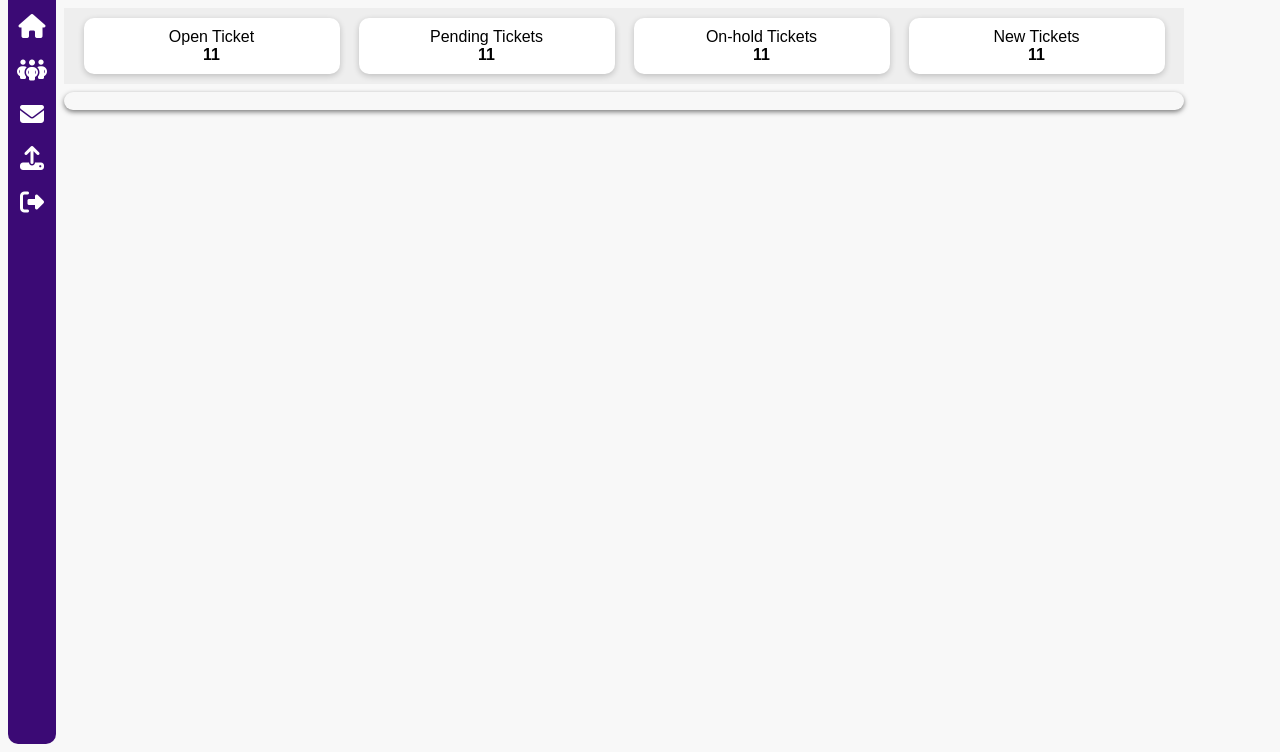
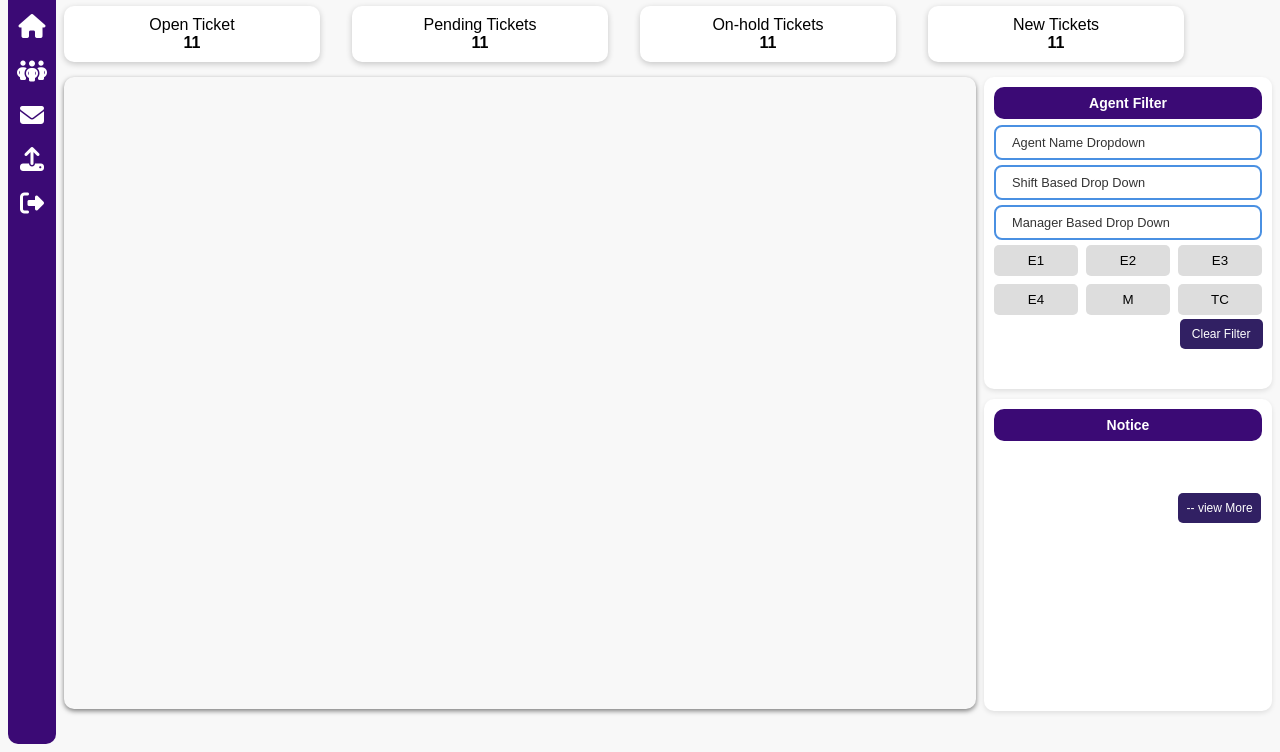
Before and after one commit to pooja31362/Freewheel, a Django app: template Freewheel_Portal/templates/Freewheel_Portal/home.html in a window 1280 px wide. Shown: the part 48-800 px from the top of the page. Run offline with Django 5.2, Linux system fonts and the light colour scheme; the template is opened without the code that fills it: values that come from a table or form of the project are taken from there, others are empty; data comes from the database, SQL or seed files in the repository.

Commit message:
filter & deligation front-end done

```diff
--- a/Freewheel_Portal/static/Freewheel_Portal/css/filters.css
+++ b/Freewheel_Portal/static/Freewheel_Portal/css/filters.css
@@ -2,6 +2,7 @@
       flex: 1;
       margin:.5rem ;
       max-width: 18rem;
+      height: 79vh;
     }
     .filters .section {
       background: white;
@@ -10,22 +11,106 @@
       border-radius: 10px;
       box-shadow: 0 2px 5px rgba(0,0,0,0.1);
     }
-    .filters select, .filters button {
-      width: 100%;
-      margin-bottom: 5px;
-      padding: 5px;
-      border-radius: 5px;
-      border: 1px solid #ccc;
+    .filters select{
+    width: 100%;
+    padding: 0.5rem 2.5rem 0.5rem 1rem;
+    font-size: .8rem;
+    border: 0.125rem solid #4a90e2;
+    border-radius: 0.5rem;
+    background-color: #fff;
+    color: #333;
+    appearance: none !important;
+    margin-bottom: .3rem;
     }
+
+    .filters select:focus{
+      outline: none;
+    }
+
     .filters .button-group {
-      display: flex;
-      flex-wrap: wrap;
-      gap: 5px;
+      display: grid;
+      gap: 0.5rem;
+      grid-template-columns: repeat(3, 1fr);
     }
+.clear-filter {
+    margin-left: 11.6rem;
+    display: flex;
+    align-items: center;
+    flex-direction: column;
+    background-color: #312063;
+    width: 5.2rem;
+    padding: .2rem 0;
+    border-radius: 5px;
+    text-align: center;
+    margin-top: 0.3rem;
+}
+
+.view-more {
+    margin-left: 11.5rem;
+    display: flex;
+    align-items: center;
+    flex-direction: column;
+    background-color: #312063;
+    width: 5.2rem;
+    padding: .2rem 0;
+    border-radius: 5px;
+    text-align: center;
+    margin-top: 0.4rem;
+}
+
+.clear-filter p{
+      margin: 0.3rem 0;
+    color: white;
+    font-size: 12px;
+}
+
+.view-more p{
+      margin: 0.3rem 0;
+    color: white;
+    font-size: 12px;
+}
+
     .filters .button-group button {
       flex: 1;
       border: none;
       background: #ddd;
-      padding: 5px;
+      padding: .5rem;
       border-radius: 5px;
     }
+
+    .check1 {
+      display: flex;
+    }
+
+    .filter {
+      height: 39vh;
+    }
+
+.filter h4 {
+      margin: 0 0 0.4rem;
+    text-align: center;
+    color: white;
+    background: #3b0a75;
+    border-radius: 10px;
+    padding: 0.5rem 0;
+    font-size: 14px;
+}
+
+.notice h4 {
+      margin: 0 0 0.6rem;
+    text-align: center;
+    color: white;
+    background: #3b0a75;
+    border-radius: 10px;
+    padding: 0.5rem 0;
+    font-size: 14px;
+}
+
+        .notice {
+      height: 39vh;
+      overflow-y: auto;
+      background: #f1f1f1;
+      padding: 10px;
+      border-radius: 10px;
+      margin-bottom: 0 !important;
+    }
--- /dev/null
+++ b/Freewheel_Portal/static/Freewheel_Portal/css/home.css
@@ -0,0 +1,8 @@
+.whole-page.active {
+    filter: blur(0.4rem);
+    pointer-events: none;
+}
+
+.whole-page {
+    transition: .3s ease-in-out;
+}
--- a/Freewheel_Portal/static/Freewheel_Portal/css/navbar.css
+++ b/Freewheel_Portal/static/Freewheel_Portal/css/navbar.css
@@ -66,13 +66,3 @@
       border-radius: 10px;
       border: none;
     }
-
-
-
-    .notice {
-      height: 100px;
-      overflow-y: auto;
-      background: #f1f1f1;
-      padding: 10px;
-      border-radius: 10px;
-    }
--- a/Freewheel_Portal/static/Freewheel_Portal/css/stats.css
+++ b/Freewheel_Portal/static/Freewheel_Portal/css/stats.css
@@ -1,15 +1,25 @@
     .stats {
       display: flex;
       justify-content: space-between;
+      padding: .4rem 0 .4rem 0;
       max-width: 70rem;
-      margin: .5rem 0 0 4rem;
+      background: transparent;
+      margin: 0 0 0 4rem;
+
   }
+
   .stat-box {
     background: white;
+    border-radius: 10px;
     padding: 10px 20px;
-      border-radius: 10px;
-      box-shadow: 0 2px 5px rgba(0,0,0,0.1);
     text-align: center;
+    cursor: pointer;
+    box-shadow: 0 2px 6px rgba(0,0,0,0.2);
+    transition: 0.3s;
     min-width: .1rem;
     width: 16rem;
   }
+
+  .stat-box:hover {
+    background-color: #aeaebb;
+  }
--- a/Freewheel_Portal/static/Freewheel_Portal/css/ticket-open.css
+++ b/Freewheel_Portal/static/Freewheel_Portal/css/ticket-open.css
@@ -1,23 +1,3 @@
-.stats {
-    display: flex;
-    justify-content: space-around;
-    padding: 10px;
-    background: #eee;
-  }
-
-  .stat-box {
-    background: white;
-    border-radius: 10px;
-    padding: 10px 20px;
-    text-align: center;
-    cursor: pointer;
-    box-shadow: 0 2px 6px rgba(0,0,0,0.2);
-    transition: 0.3s;
-  }
-
-  .stat-box:hover {
-    background-color: #aeaebb;
-  }
 
   .comment-btn {
     padding: 5px 10px;
@@ -34,7 +14,8 @@
     padding: .3rem .3rem .3rem .8rem;
     max-width: 70rem;
     overflow: hidden;
-    max-height: 81.5vh;
+    height: 79vh;
+    width: 100%;
   }
 
   .ticket-container .ticket-table {
@@ -91,7 +72,6 @@
 
   .stat-box.active {
     background-color: #d9d9d9;
-    border: 2px solid #aaa;
     border-radius: 10px;
     transition: background-color 0.2s;
   }
--- a/Freewheel_Portal/static/Freewheel_Portal/css/user-container.css
+++ b/Freewheel_Portal/static/Freewheel_Portal/css/user-container.css
@@ -9,7 +9,8 @@
     padding: .3rem .3rem .3rem .8rem;
     max-width: 70rem;
     overflow: hidden;
-    max-height: 81.5vh;
+    height: 79vh;
+    width: 100%;
     }
 .user {
     padding-left: .5rem;
--- a/Freewheel_Portal/static/Freewheel_Portal/js/ticket-open.js
+++ b/Freewheel_Portal/static/Freewheel_Portal/js/ticket-open.js
@@ -4,6 +4,8 @@ const onholdBtn = document.getElementById('onhold-ticket-btn');
 const newBtn = document.getElementById('new-ticket-btn');
 const ticketContainer = document.getElementById('ticket-container');
 const userContainer = document.getElementById('user-container');
+const userFilter = document.getElementById('user-filter')
+const ticketFilter = document.getElementById('ticket-filter')
 
 let currentActive = null;
 
@@ -27,12 +29,16 @@ function toggleSection(button) {
     // Toggle off
     ticketContainer.style.display = 'none';
     userContainer.style.display = 'block';
+    ticketFilter.style.display = 'none';
+    userFilter.style.display = 'block';
     resetButtons();
     currentActive = null;
   } else {
     // Toggle on
     ticketContainer.style.display = 'block';
     userContainer.style.display = 'none';
+    ticketFilter.style.display = 'block';
+    userFilter.style.display = 'none';
     resetButtons();
     button.classList.add('active');
     currentActive = button;
--- /dev/null
+++ b/Freewheel_Portal/templates/Freewheel_Portal/deligation.html
@@ -0,0 +1,33 @@
+<div class="del" id="del">
+  <div class="deligation">
+    <!-- Shift 1 -->
+    <div class="card">
+      <h3>Shift 1</h3>
+      <div class="time-row"><span class="time-label">07:00 AM</span><select><option>Assignee</option></select></div>
+      <div class="time-row"><span class="time-label">09:00 AM</span><select><option>Assignee</option></select></div>
+      <div class="time-row"><span class="time-label">11:00 AM</span><select><option>Assignee</option></select></div>
+      <div class="time-row"><span class="time-label">01:00 PM</span><select><option>Assignee</option></select></div>
+      <div class="time-row"><span class="time-label">03:00 PM</span><select><option>Assignee</option></select></div>
+      <div style="margin-top: 1rem;">
+        <strong>Dump Update & Shift-end Email</strong>
+        <select style="margin-top: 0.5rem; width: 100%;"><option>Assignee</option></select>
+      </div>
+    </div>
+
+    <!-- Shift 3 -->
+    <div class="card">
+      <h3>Shift 3</h3>
+      <div class="time-row"><span class="time-label">07:00 AM</span><select><option>Assignee</option></select></div>
+      <div class="time-row"><span class="time-label">09:00 AM</span><select><option>Assignee</option></select></div>
+      <div class="time-row"><span class="time-label">11:00 AM</span><select><option>Assignee</option></select></div>
+      <div class="time-row"><span class="time-label">01:00 PM</span><select><option>Assignee</option></select></div>
+      <div class="time-row"><span class="time-label">03:00 PM</span><select><option>Assignee</option></select></div>
+      <div style="margin-top: 1rem;">
+        <strong>Dump Update & Shift-end Email</strong>
+        <select style="margin-top: 0.5rem; width: 100%;"><option>Assignee</option></select>
+      </div>
+    </div>
+
+  </div>
+        <button class="submit-button" id="delSubmit">Submit Button</button>
+        </div>
--- /dev/null
+++ b/Freewheel_Portal/templates/Freewheel_Portal/filter.html
@@ -0,0 +1,30 @@
+      <div class="filters">
+        <div class="section filter" id="user-filter">
+          <h4>Agent Filter</h4>
+          <select><option>Agent Name Dropdown</option></select>
+          <select><option>Shift Based Drop Down</option></select>
+          <select><option>Manager Based Drop Down</option></select>
+          <div class="button-group">
+            <button>E1</button><button>E2</button><button>E3</button><button>E4</button>
+            <button>M</button><button>TC</button>
+          </div>
+          <div class="clear-filter"><p>Clear Filter</p></div>
+        </div>
+        <div class="section filter" id="ticket-filter" style="display: none;">
+          <h4>Ticket Filter</h4>
+          <select><option>Agent Name Dropdown</option></select>
+          <select><option>Shift Based Drop Down</option></select>
+          <select><option>Manager Based Drop Down</option></select>
+          <div class="button-group">
+            <button>E1</button><button>E2</button><button>E3</button><button>E4</button>
+            <button>M</button><button>TC</button>
+          </div>
+          <div class="clear-filter"><p>Clear Filter</p></div>
+        </div>
+
+        <div class="section notice">
+          <h4>Notice</h4>
+          <br><br>
+          <div class="view-more"><p>-- view More</p></div>
+        </div>
+      </div>
--- a/Freewheel_Portal/templates/Freewheel_Portal/home.html
+++ b/Freewheel_Portal/templates/Freewheel_Portal/home.html
@@ -9,53 +9,21 @@
     <link rel="stylesheet" href="../../static/Freewheel_Portal/css/user-container.css">
     <link rel="stylesheet" href="../../static/Freewheel_Portal/css/stats.css">
     <link rel="stylesheet" href="../../static/Freewheel_Portal/css/ticket-open.css">
+    <link rel="stylesheet" href="../../static/Freewheel_Portal/css/filters.css">
+    <link rel="stylesheet" href="../../static/Freewheel_Portal/css/deligation.css">
+    <link rel="stylesheet" href="../../static/Freewheel_Portal/css/home.css">
 
 
-
-
+    <script src="../../static/Freewheel_Portal/js/deligation.js" defer></script>
     <script src="../../static/Freewheel_Portal/js/navbar.js" defer></script>
     <script src="../../static/Freewheel_Portal/js/user-container.js" defer></script>
     <script src="../../static/Freewheel_Portal/js/ticket-open.js" defer></script>
 </head>
 <body>
-    <nav>
-        <div class="sidebar">
-            <i class="fa-solid fa-bars"></i>
-            <i class="fa-solid fa-house"></i>
-            <i class="fa-solid fa-people-group"></i>
-            <i class="fa-solid fa-envelope"></i>
-            <i class="fa-solid fa-upload"></i>
-            <i class="fa-solid fa-right-from-bracket"></i>
-        </div>
-
-<div class="check">
-        <div class="topbar">
-            <input type="text" placeholder="Search">
-            <div style="display: flex; align-items: center; gap: 10px;">
-                <div class="circle" style="background:brown;width:20px;height:20px;border-radius:50%;"></div>
-                <i class="fa-solid fa-bell"></i>
-                <img src="https://upload.wikimedia.org/wikipedia/commons/thumb/e/e4/Nuvola_apps_kcmsystem.png/600px-Nuvola_apps_kcmsystem.png" style="width: 30px; height: 30px;">
-                <span>Hello, <b>User Name</b></span>
-            </div>
-        </div>
-
-
-        <div class="status">
-            <div class="status-box">
-                <i class="fa-solid fa-circle-check"></i>
-                <span>Active</span>
-            </div>
-            <div class="status-box">
-                <i class="fa-solid fa-circle-xmark"></i>
-                <span>Inactive</span>
-            </div>
-        </div>
-</div>
-
-    </nav>
-
-
-
+    {%include 'Freewheel_Portal/navbar.html' %}
+    {%include 'Freewheel_Portal/deligation.html' %}
+  <div id="click">
+<div class="whole-page" id="wholePage">
     <div class="stats">
       <div class="stat-box" id="open-ticket-btn">Open Ticket<br><b>{{open_tickets.count }}</b></div>
       <div class="stat-box" id="pending-ticket-btn">Pending Tickets<br><b>{{pending_tickets.count}}</b></div>
@@ -63,78 +31,14 @@
       <div class="stat-box" id="new-ticket-btn">New Tickets<br><b>{{new_tickets.count}}</b></div>
     </div>
 
-
-
-    <div class="user-container" id="user-container">
-      <div class="user"> <!-- add user -->
-        <!-- Repeat this ticket-card div for each user -->
-         {% for user in users %}
-        <div class="user-card"
-            data-open="{{ user.open_ticket_count }}"
-            data-pending="{{ user.pending_ticket_count }}"
-            data-onhold="{{ user.hold_ticket_count }}"
-            data-new="{{ user.new_ticket_count }}">
-            <div class="top-section">
-                <div class="user-info">
-                    <div class="user-img">
-                        <img src="../../static/Freewheel_Portal/images/png-clipart-thinking-man-question-mark-bow-down.png" alt="User">
-                    </div>
-                    <div>{{ user.assignee_name }}<br>{{ user.status }}</div>
-                </div>
-
-                <div class="user-stats">
-                    <div>3</div>
-                    <div>5</div>
-                </div>
-
-                <div class="user-actions">
-                    <button class="ticketsList">Tickets</button>
-                    <img src="../../static/Freewheel_Portal/images/5e8cdf0a664eae000408545b.png" alt="teams">
-                    <img src="https://img.icons8.com/color/48/slack-new.png" alt="slack">
-                </div>
-            </div>
-            <div class="ticket" >
-            <div class="ticket-tabs">
-                <button class="tab active">Open Tickets</button>
-                <button class="tab">Pending Tickets</button>
-                <button class="tab">On-Hold Ticket</button>
-                <button class="tab">Solved Ticket</button>
-            </div>
-
-            <div class="ticket-table">
-                <div class="ticket-row">
-                    <div>212474</div>
-                    <div>MRM | MPP -Sold Order</div>
-                    <div>Normal</div>
-                    <div>11Hrs</div>
-                    <div>Abcdefg Hijklmn</div>
-                    <div><button class="comment-btn">Comment</button></div>
-                </div>
-                <div class="ticket-row">
-                    <div>212474</div>
-                    <div>MRM | MPP -Sold Order</div>
-                    <div>Normal</div>
-                    <div>11Hrs</div>
-                    <div>Abcdefg Hijklmn</div>
-                    <div><button class="comment-btn">Comment</button></div>
-                </div>
-                    <div class="ticket-row">
-                    <div>212474</div>
-                    <div>MRM | MPP -Sold Order</div>
-                    <div>Normal</div>
-                    <div>11Hrs</div>
-                    <div>Abcdefg Hijklmn</div>
-                    <div><button class="comment-btn">Comment</button></div>
-                </div>
-            </div>
-            </div>
-        </div>
-
-        {% endfor %}
-        <!-- Duplicate above for each entry -->
-      </div>
-    </div>
+   <div class="check1">
+    {%include 'Freewheel_Portal/user-container.html' %}
 
     {%include 'Freewheel_Portal/ticket-open.html'%}
+
+    {%include 'Freewheel_Portal/filter.html' %}
+    </div>
+    </div>
+</div>
 </body>
 </html>
--- /dev/null
+++ b/Freewheel_Portal/templates/Freewheel_Portal/navbar.html
@@ -0,0 +1,35 @@
+    <nav>
+        <div class="sidebar">
+            <i class="fa-solid fa-bars"></i>
+            <a href="{% url 'home' %}"><i class="fa-solid fa-house"></i></a>
+            <i class="fa-solid fa-people-group" id="delBtn"></i>
+            <i class="fa-solid fa-envelope"></i>
+            <i class="fa-solid fa-upload"></i>
+            <i class="fa-solid fa-right-from-bracket"></i>
+        </div>
+
+<div class="check">
+        <div class="topbar">
+            <input type="text" placeholder="Search">
+            <div style="display: flex; align-items: center; gap: 10px;">
+                <div class="circle" style="background:brown;width:20px;height:20px;border-radius:50%;"></div>
+                <i class="fa-solid fa-bell"></i>
+                <img src="https://upload.wikimedia.org/wikipedia/commons/thumb/e/e4/Nuvola_apps_kcmsystem.png/600px-Nuvola_apps_kcmsystem.png" style="width: 30px; height: 30px;">
+                <span>Hello, <b>User Name</b></span>
+            </div>
+        </div>
+
+
+        <div class="status">
+            <div class="status-box">
+                <i class="fa-solid fa-circle-check"></i>
+                <span>Active</span>
+            </div>
+            <div class="status-box">
+                <i class="fa-solid fa-circle-xmark"></i>
+                <span>Inactive</span>
+            </div>
+        </div>
+</div>
+
+    </nav>
--- /dev/null
+++ b/Freewheel_Portal/templates/Freewheel_Portal/user-container.html
@@ -0,0 +1,70 @@
+
+    <div class="user-container" id="user-container" style="display: block;">
+      <div class="user"> <!-- add user -->
+        <!-- Repeat this ticket-card div for each user -->
+         {% for user in users %}
+        <div class="user-card"
+            data-open="{{ user.open_ticket_count }}"
+            data-pending="{{ user.pending_ticket_count }}"
+            data-onhold="{{ user.hold_ticket_count }}"
+            data-new="{{ user.new_ticket_count }}">
+            <div class="top-section">
+                <div class="user-info">
+                    <div class="user-img">
+                        <img src="../../static/Freewheel_Portal/images/png-clipart-thinking-man-question-mark-bow-down.png" alt="User">
+                    </div>
+                    <div>{{ user.assignee_name }}<br>{{ user.status }}</div>
+                </div>
+
+                <div class="user-stats">
+                    <div>3</div>
+                    <div>5</div>
+                </div>
+
+                <div class="user-actions">
+                    <button class="ticketsList">Tickets</button>
+                    <img src="../../static/Freewheel_Portal/images/5e8cdf0a664eae000408545b.png" alt="teams">
+                    <img src="https://img.icons8.com/color/48/slack-new.png" alt="slack">
+                </div>
+            </div>
+            <div class="ticket" >
+            <div class="ticket-tabs">
+                <button class="tab active">Open Tickets</button>
+                <button class="tab">Pending Tickets</button>
+                <button class="tab">On-Hold Ticket</button>
+                <button class="tab">Solved Ticket</button>
+            </div>
+
+            <div class="ticket-table">
+                <div class="ticket-row">
+                    <div>212474</div>
+                    <div>MRM | MPP -Sold Order</div>
+                    <div>Normal</div>
+                    <div>11Hrs</div>
+                    <div>Abcdefg Hijklmn</div>
+                    <div><button class="comment-btn">Comment</button></div>
+                </div>
+                <div class="ticket-row">
+                    <div>212474</div>
+                    <div>MRM | MPP -Sold Order</div>
+                    <div>Normal</div>
+                    <div>11Hrs</div>
+                    <div>Abcdefg Hijklmn</div>
+                    <div><button class="comment-btn">Comment</button></div>
+                </div>
+                    <div class="ticket-row">
+                    <div>212474</div>
+                    <div>MRM | MPP -Sold Order</div>
+                    <div>Normal</div>
+                    <div>11Hrs</div>
+                    <div>Abcdefg Hijklmn</div>
+                    <div><button class="comment-btn">Comment</button></div>
+                </div>
+            </div>
+            </div>
+        </div>
+
+        {% endfor %}
+        <!-- Duplicate above for each entry -->
+      </div>
+    </div>
--- a/Freewheel_Portal/urls.py
+++ b/Freewheel_Portal/urls.py
@@ -2,7 +2,7 @@ from django.urls import path
 from . import views
 
 urlpatterns = [
-    path('', views.home, name='home'),
+    path('home/', views.home, name='home'),
     path('upload/', views.upload_excel, name='upload_excel'),
     path('tickets/', views.ticket_list, name='ticket_list'),
     path('create-user/', views.create_user, name='create_user'),
```
Also changed, not shown: Freewheel_Portal/static/Freewheel_Portal/css/deligation.css (added, +74 -0 lines), Freewheel_Portal/static/Freewheel_Portal/js/deligation.js (added, +39 -0 lines). Lines whose indentation alone changed are shown as unchanged.
